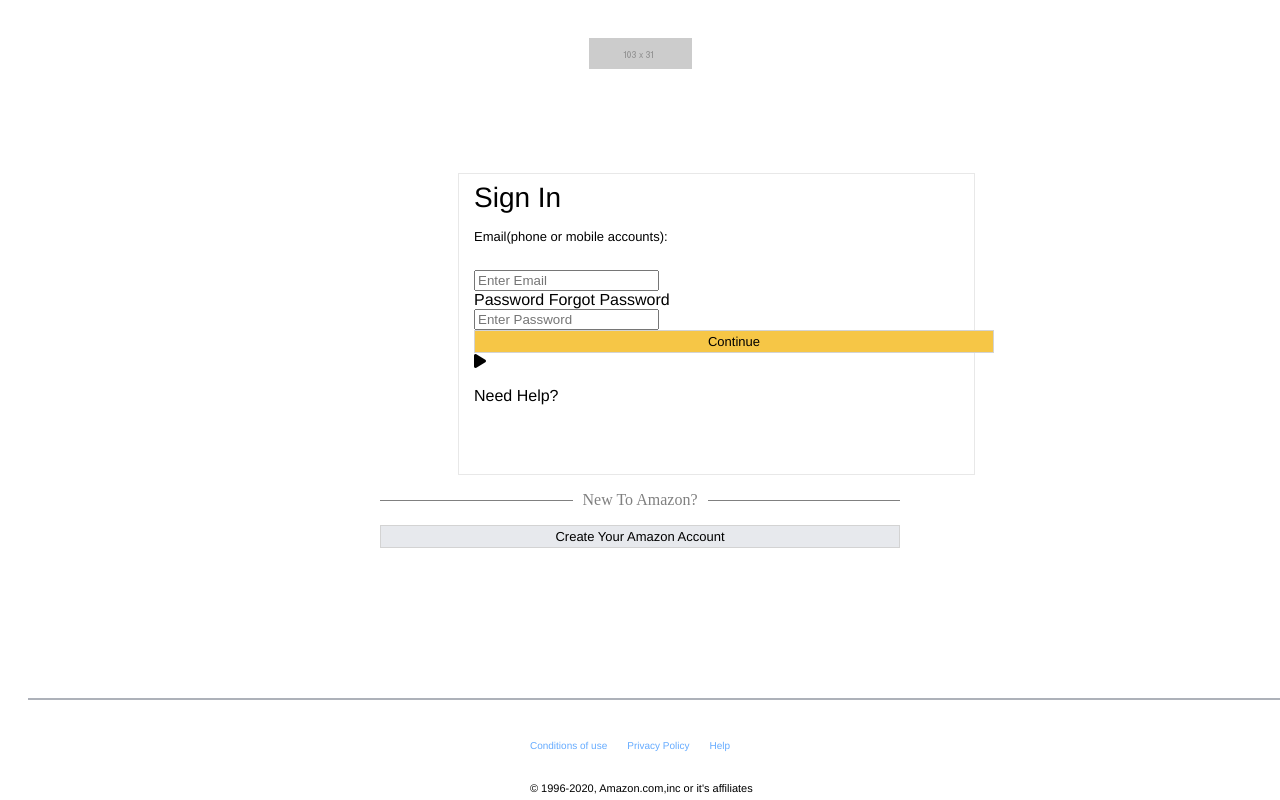
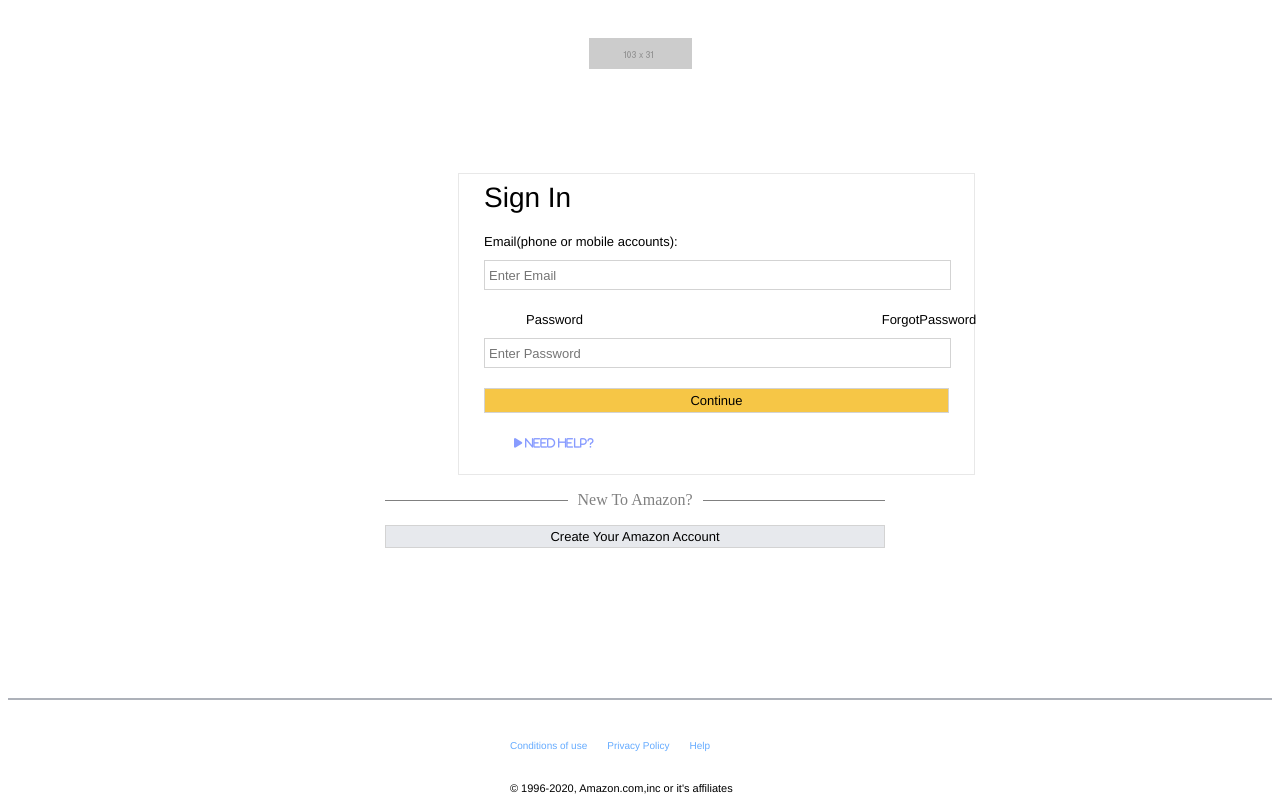
Before and after one commit to yeseniag9/amazon-login, a plain HTML site: page index.html in a window 1280 px wide. Drawn offline with Linux system fonts and the light colour scheme.

Commit message:
Updated sign-in

```diff
--- a/index.html
+++ b/index.html
@@ -25,12 +25,11 @@
             <form>
                 <label class="email">Email(phone or mobile accounts):</label><br>
                 <input type="text" id="email" placeholder="Enter Email"><br>
-                <label>Password Forgot Password</label><br>
+                <label class="password-forgot">Password ForgotPassword</label><br>
                 <input type="text" id="password" placeholder="Enter Password"><br>
                 <button class="continue">Continue</button>
             </form>
-            <i class="fa-solid fa-play"></i>
-            <p class="need-help">Need Help?</p>
+            <i class="fa-solid fa-play"> Need Help?</i>
         </div>
     </section>
 
--- a/style.css
+++ b/style.css
@@ -25,12 +25,39 @@
     bottom: 15px;
     font-size: 28px;
     font-weight: lighter;
+    left: 10px;
 }
 
 .email {
     position: relative;
-    bottom: 25px;
     font-size: 13px;
+    left: 10px;
+}
+
+label {
+    position: relative;
+    bottom: 20px;
+}
+
+.password-forgot {
+    font-size: 13px;
+    position: relative;
+    left: 52px;
+    word-spacing: 295px;
+}
+
+input {
+    display: inline-block;
+    width: 457px;
+    position: relative;
+    left: 10px;
+    height: 20px;
+    border: solid lightgray;
+    border-width: 1px;
+    font-size: 13px;
+    padding: 4px;
+    margin-bottom: 30px;
+    bottom: 10px;
 }
 
 .continue {
@@ -40,9 +67,18 @@
     border-width: 1px;
     font-family: 'Franklin Gothic Medium', 'Arial Narrow', Arial, sans-serif;
     position: relative;
-    width: 520px;
-    height: 23px;
+    width: 465px;
+    height: 25px;
     font-size: 13px;
+    left: 10px;
+    bottom: 20px;
+}
+
+i {
+    color: rgb(136, 156, 255);
+    font-size: 11px;
+    position: relative;
+    left: 40px;
 }
 
 .bottom-of-page {
@@ -51,6 +87,7 @@
     align-items: center;
     position: relative;
     top: 100px;
+    right: 5px;
 }
 
 .n {
@@ -82,7 +119,7 @@
     border-width: 1px;
     font-family: 'Franklin Gothic Medium', 'Arial Narrow', Arial, sans-serif;
     position: relative;
-    width: 520px;
+    width: 500px;
     height: 23px;
     font-size: 13px;
 }
@@ -94,6 +131,7 @@
 
 .footer {
     border-top: 2px solid rgb(173, 177, 185);
+    border-top-width: 100%;
     display: flex;
     flex-direction: column;
     align-items: center;
@@ -101,8 +139,7 @@
     top: 250px;
     font-family: 'Franklin Gothic Medium', 'Arial Narrow', Arial, sans
 serif;
-  font-size: 10px;
-  left: 20px;
+    font-size: 10px;
 }
 
 ul {
```
